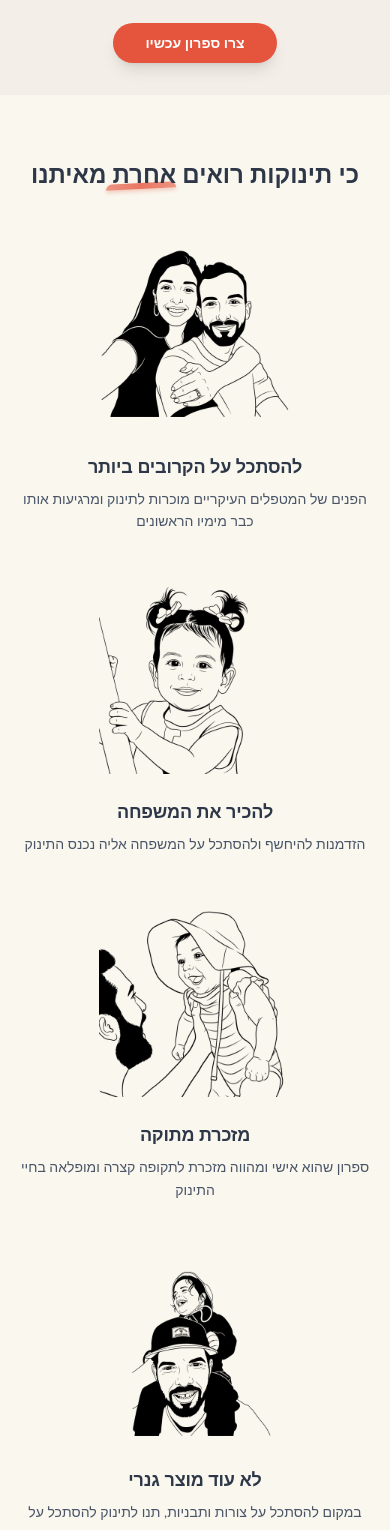
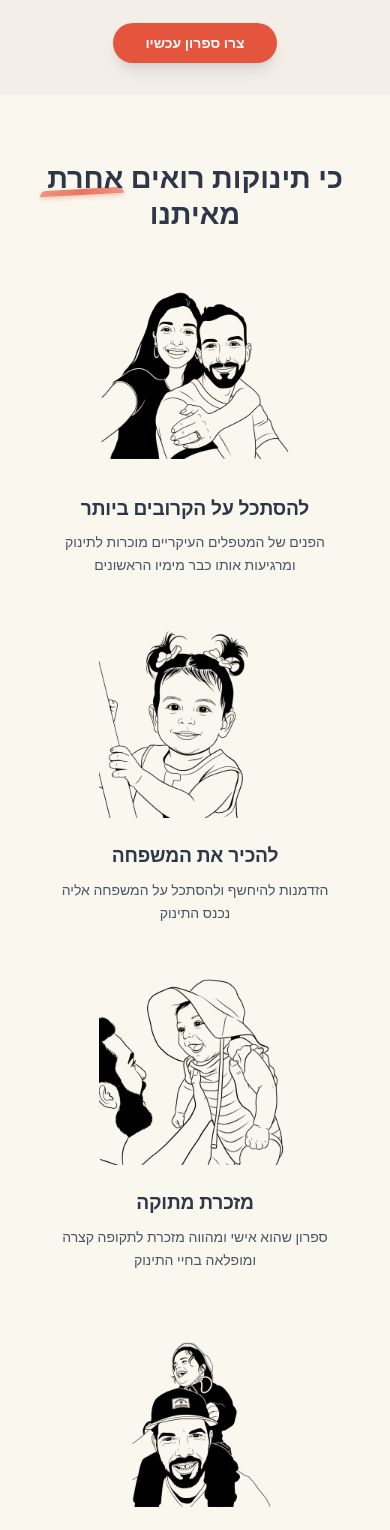
Before and after one commit to yawel-wel/little-gali, a Next.js app: page / in a window 390 px wide. Shown: the part 443-1973 px from the top of the page. Built offline with nearby package versions, Linux system fonts and the light colour scheme; a web font is replaced by a local one.

Commit message:
layout and title size fixes on mobile

```diff
--- a/src/app/page.tsx
+++ b/src/app/page.tsx
@@ -188,7 +188,7 @@ export default function Home() {
           <div className="container mx-auto px-4 sm:px-6 lg:px-8">
             {/* Section Title */}
             <div className="text-center mb-12">
-              <h2 className="text-2xl sm:text-3xl md:text-4xl font-black text-dark-gray leading-tight max-w-3xl mx-auto">
+              <h2 className="text-[1.8rem] sm:text-3xl md:text-4xl font-black text-dark-gray leading-tight max-w-3xl mx-auto">
                 כי תינוקות רואים{" "}
                 <span className="relative inline-block">
                   <span className="relative z-10">אחרת</span>
@@ -224,12 +224,12 @@ export default function Home() {
                 </div>
 
                 {/* Title */}
-                <h3 className="font-heading text-dark-gray text-lg mb-2">
+                <h3 className="font-heading text-dark-gray text-lg mb-2 text-[1.2em] md:text-lg">
                   להסתכל על הקרובים ביותר{" "}
                 </h3>
 
                 {/* Subtitle */}
-                <p className="font-body text-medium-gray text-sm leading-relaxed">
+                <p className="font-body text-medium-gray text-sm leading-relaxed max-w-[280px] md:max-w-none mx-auto">
                   הפנים של המטפלים העיקריים מוכרות לתינוק ומרגיעות אותו כבר
                   מימיו הראשונים
                 </p>
@@ -247,12 +247,12 @@ export default function Home() {
                 </div>
 
                 {/* Title */}
-                <h3 className="font-heading text-dark-gray text-lg mb-2">
+                <h3 className="font-heading text-dark-gray text-lg mb-2 text-[1.2em] md:text-lg">
                   להכיר את המשפחה
                 </h3>
 
                 {/* Subtitle */}
-                <p className="font-body text-medium-gray text-sm leading-relaxed">
+                <p className="font-body text-medium-gray text-sm leading-relaxed max-w-[280px] md:max-w-none mx-auto">
                   הזדמנות להיחשף ולהסתכל על המשפחה אליה נכנס התינוק
                 </p>
               </div>
@@ -269,12 +269,12 @@ export default function Home() {
                 </div>
 
                 {/* Title */}
-                <h3 className="font-heading text-dark-gray text-lg mb-2">
+                <h3 className="font-heading text-dark-gray text-lg mb-2 text-[1.2em] md:text-lg">
                   מזכרת מתוקה
                 </h3>
 
                 {/* Subtitle */}
-                <p className="font-body text-medium-gray text-sm leading-relaxed">
+                <p className="font-body text-medium-gray text-sm leading-relaxed max-w-[280px] md:max-w-none mx-auto">
                   ספרון שהוא אישי ומהווה מזכרת לתקופה קצרה ומופלאה בחיי התינוק
                 </p>
               </div>
@@ -291,12 +291,12 @@ export default function Home() {
                 </div>
 
                 {/* Title */}
-                <h3 className="font-heading text-dark-gray text-lg mb-2">
+                <h3 className="font-heading text-dark-gray text-lg mb-2 text-[1.2em] md:text-lg">
                   לא עוד מוצר גנרי
                 </h3>
 
                 {/* Subtitle */}
-                <p className="font-body text-medium-gray text-sm leading-relaxed">
+                <p className="font-body text-medium-gray text-sm leading-relaxed max-w-[280px] md:max-w-none mx-auto">
                   במקום להסתכל על צורות ותבניות, תנו לתינוק להסתכל על המשפחה
                 </p>
               </div>
```
